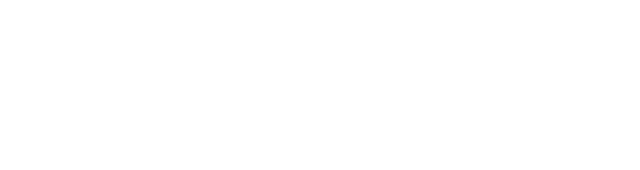
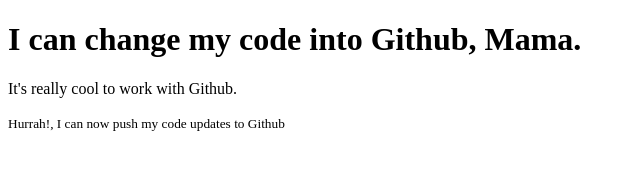
Before and after one commit to ihasan-iftekhar/my-first-repo, a plain HTML site: page index.html in a window 1280 px wide. Shown: the whole page, without its empty margins (0-640 px from the left). Drawn offline with Linux system fonts and the light colour scheme.

Commit message:
New commit

```diff
--- a/index.html
+++ b/index.html
@@ -7,6 +7,8 @@
     <title>My First Github repo</title>
 </head>
 <body>
-
+    <h1>I can change my code into Github, Mama.</h1>
+    <p>It's really cool to work with Github.</p>
+    <small>Hurrah!, I can now push my code updates to Github</small>
 </body>
 </html>
```
